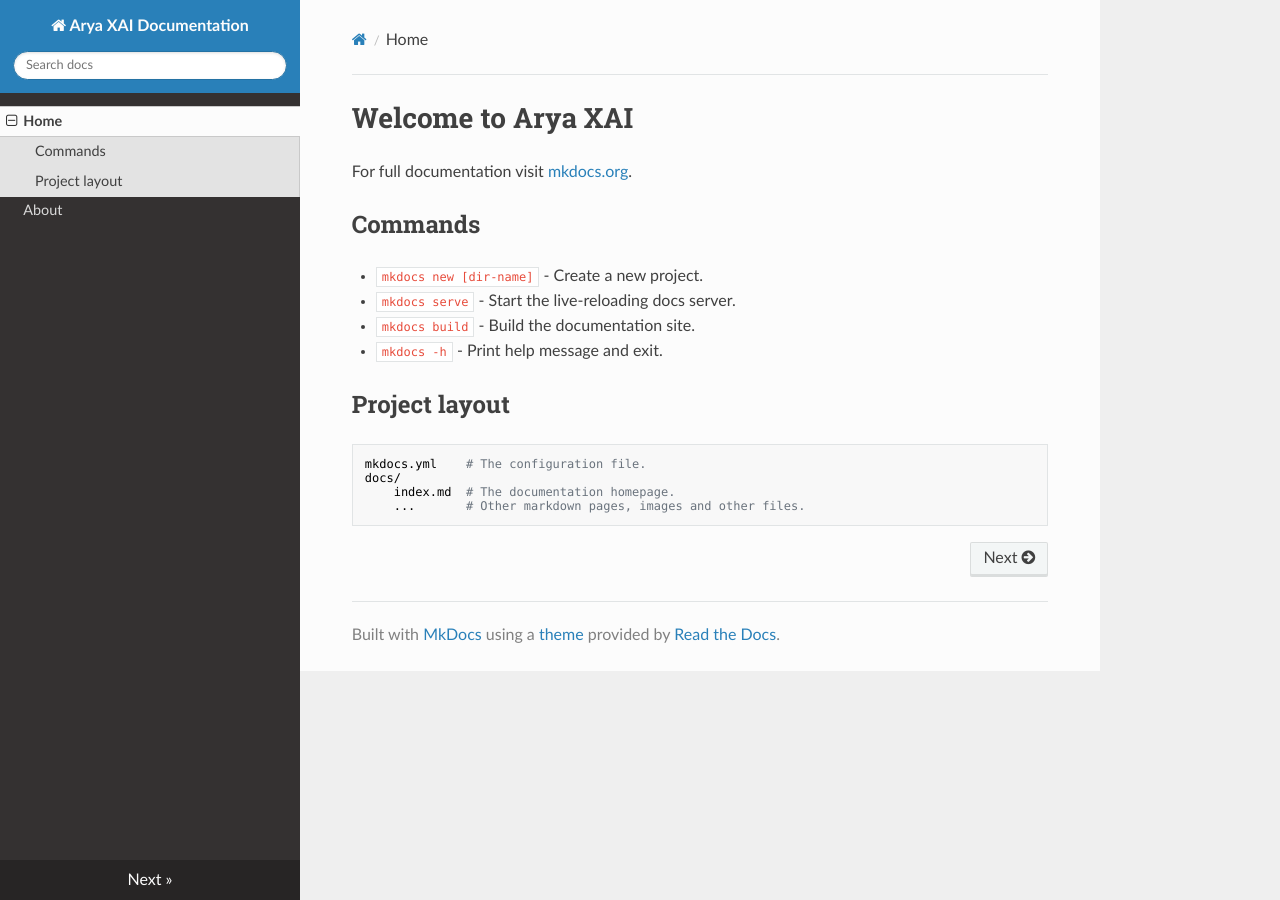
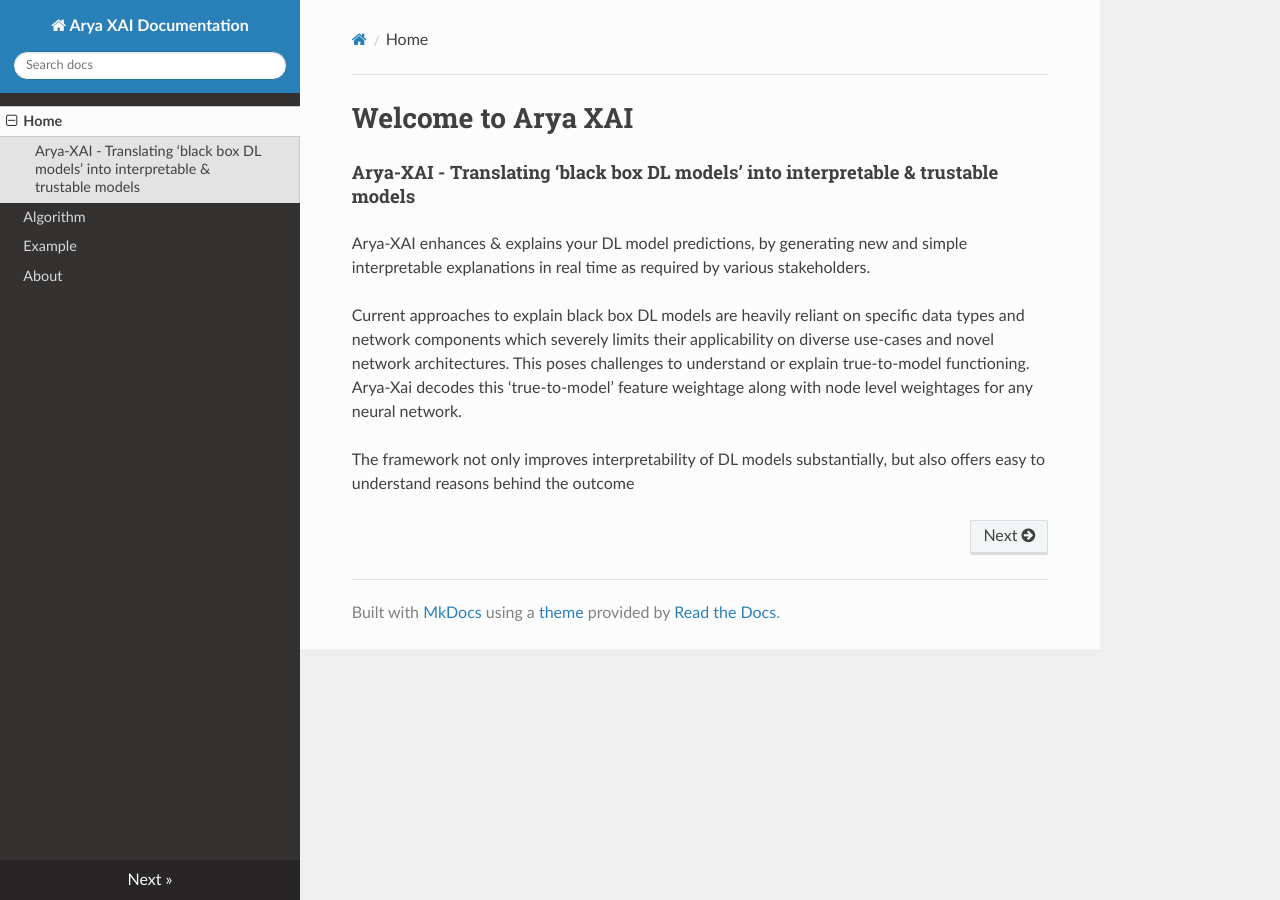
Before and after one commit to Arya-ai/XAI, an MkDocs documentation site: the page built from docs/index.md, in a window 1280 px wide. Built offline with MkDocs 1.6.1, drawn with Linux system fonts in a browser that asks for light colours; nearby versions of some CDN libraries.

Commit message:
Initial content

```diff
--- a/docs/index.md
+++ b/docs/index.md
@@ -1,17 +1,9 @@
 # Welcome to Arya XAI
 
-For full documentation visit [mkdocs.org](https://www.mkdocs.org).
 
-## Commands
+####Arya-XAI - Translating ‘black box DL models’ into interpretable & trustable models
+Arya-XAI enhances & explains your DL model predictions, by generating new and simple interpretable explanations in real time as required by various stakeholders.
 
-* `mkdocs new [dir-name]` - Create a new project.
-* `mkdocs serve` - Start the live-reloading docs server.
-* `mkdocs build` - Build the documentation site.
-* `mkdocs -h` - Print help message and exit.
+Current approaches to explain black box DL models are heavily reliant on specific data types and network components which severely limits their applicability on diverse use-cases and novel network architectures. This poses challenges to understand or explain true-to-model functioning. Arya-Xai  decodes this ‘true-to-model’ feature weightage along with node level weightages for any neural network.
 
-## Project layout
-
-    mkdocs.yml    # The configuration file.
-    docs/
-        index.md  # The documentation homepage.
-        ...       # Other markdown pages, images and other files.
+The framework not only improves interpretability of DL models substantially, but also offers easy to understand reasons behind the outcome
--- a/mkdocs.yml
+++ b/mkdocs.yml
@@ -2,5 +2,7 @@
 site_url: http://docs.arya-xai.ai/
 nav:
     - Home: index.md
+    - Algorithm: algo.md
+    - Example: examples.md
     - About: about.md
 theme: readthedocs
```
Also changed, not shown: docs/about.md (+4 -3 lines), docs/algo.md (added, +10 -0 lines), docs/examples.md (added, +8 -0 lines), docs/img/network.png (added), docs/img/weights.png (added).
